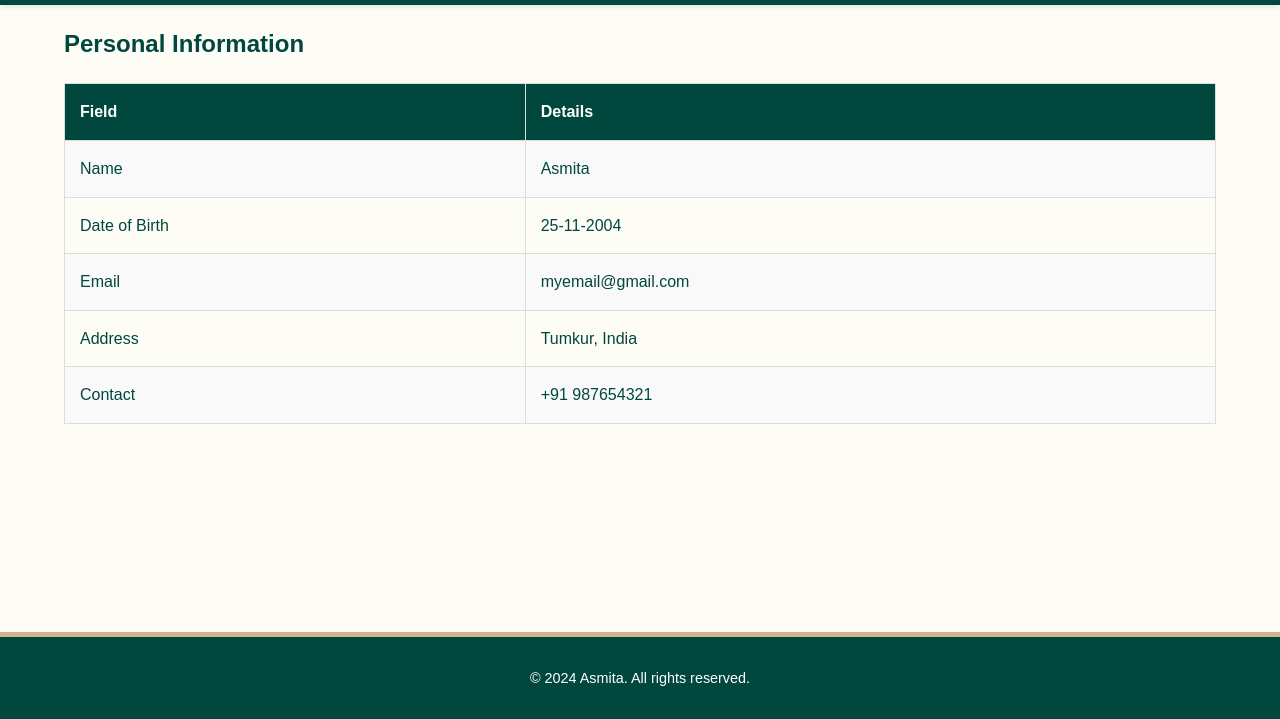
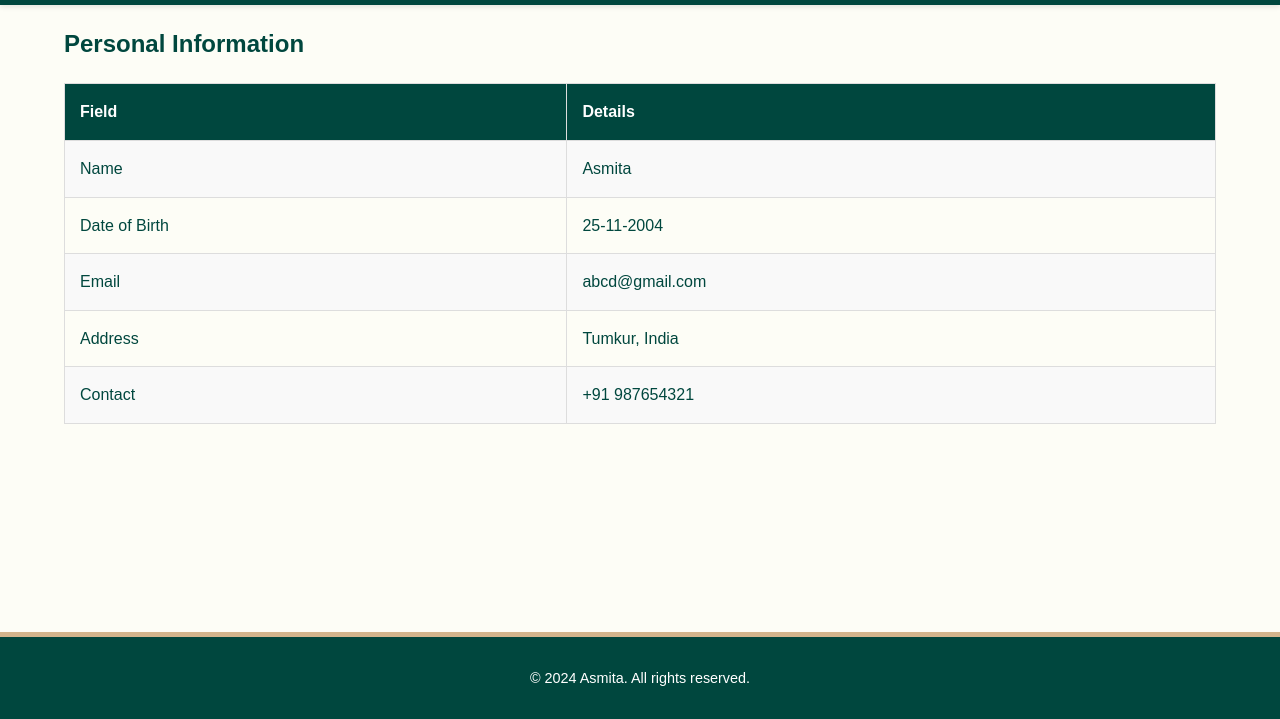
Before and after one commit to ashh-droid/resume_website, a plain HTML site: page bio.html in a window 1280 px wide. Shown: the part 81-800 px from the top of the page. Drawn offline with Linux system fonts and the light colour scheme.

Commit message:
Update bio.html

```diff
--- a/bio.html
+++ b/bio.html
@@ -34,7 +34,7 @@
             </tr>
             <tr>
                 <td>Email</td>
-                <td>myemail@gmail.com</td>
+                <td>abcd@gmail.com</td>
             </tr>
             <tr>
                 <td>Address</td>
```
